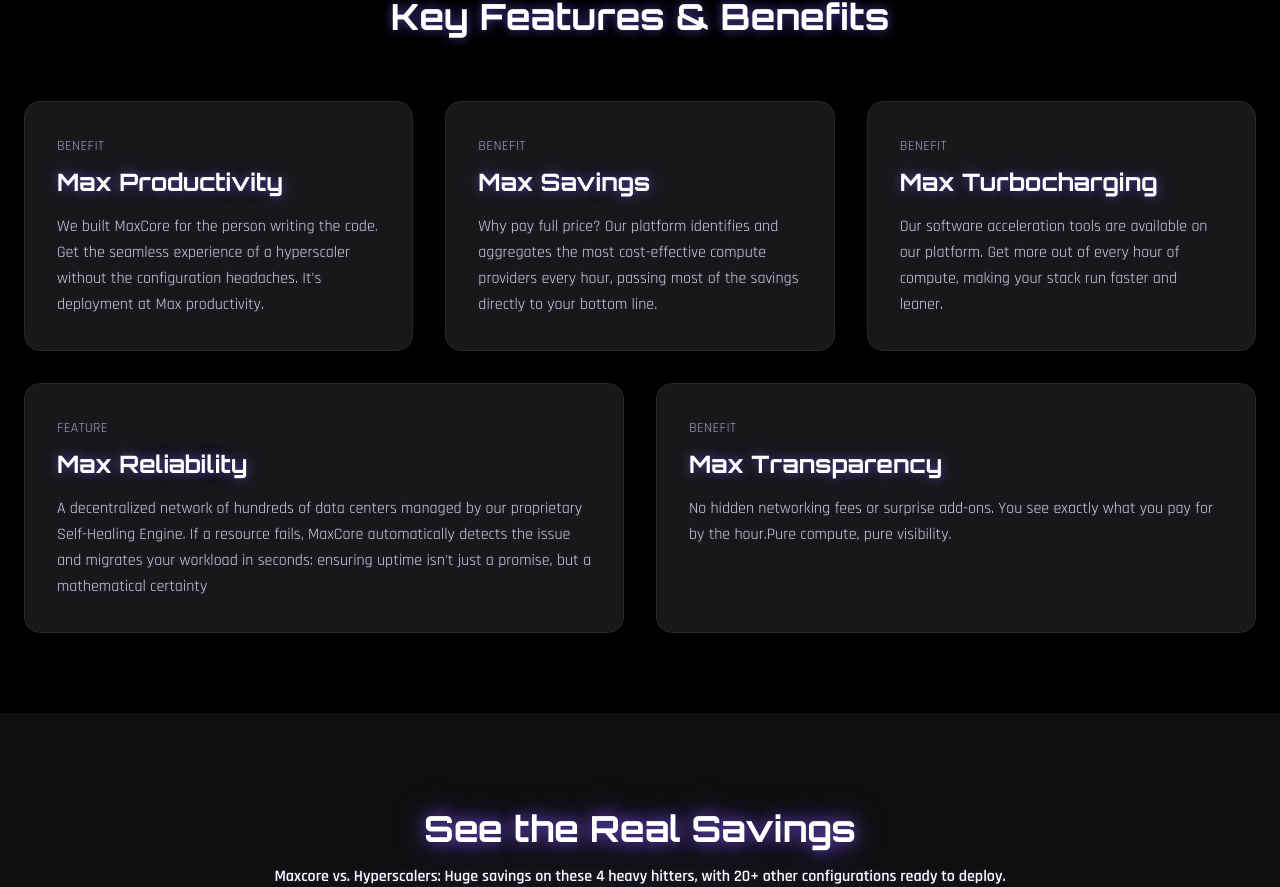
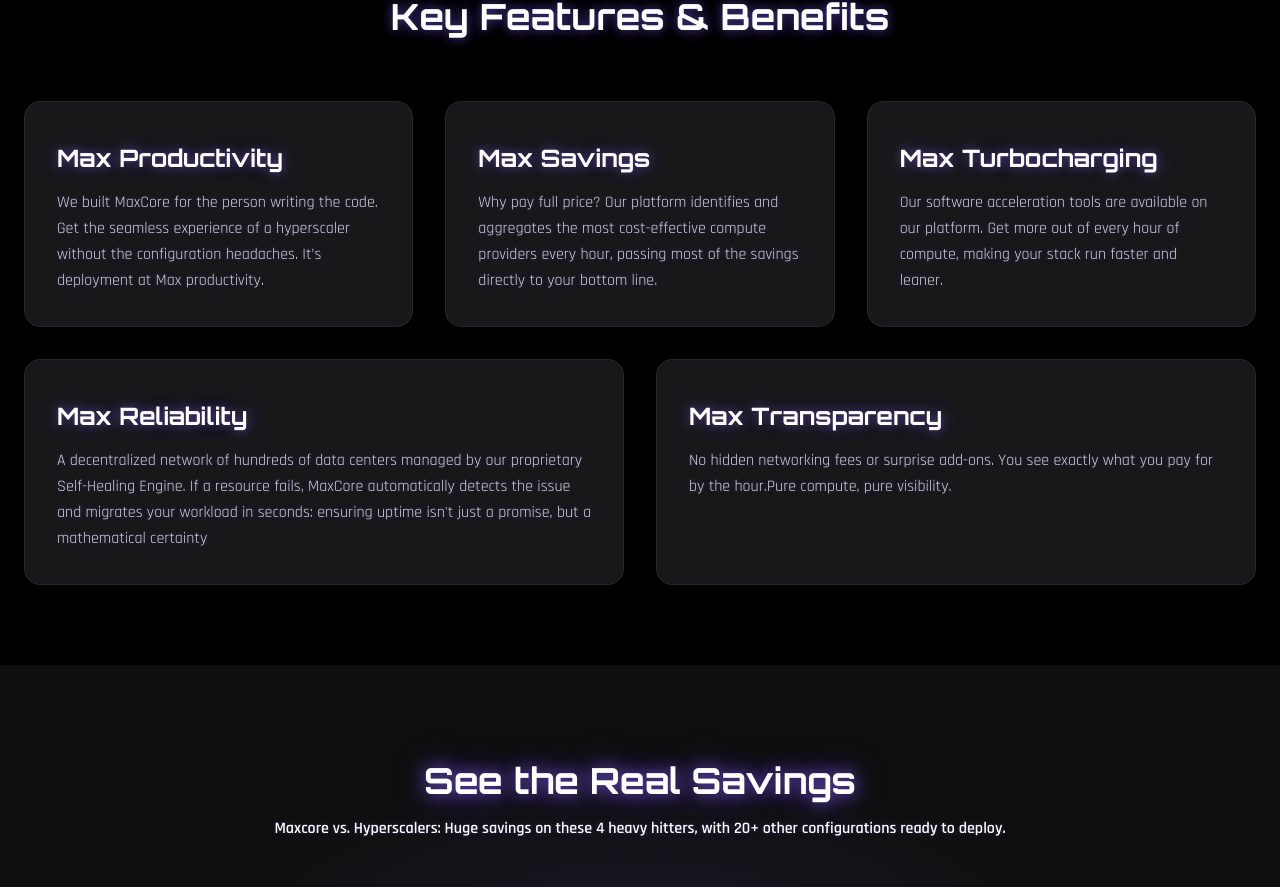
Before and after one commit to deepakpandian-yactraq/maxcore, a React (Vite) app: page / in a window 1280 px wide. Shown: the part 2455-3342 px from the top of the page. Built offline with nearby package versions, Linux system fonts and the light colour scheme; no server answers.

Commit message:
Remove item type display from MaxCoreFeatures
Removed the display of item type from the component.

```diff
--- a/src/components/MaxCoreFeatures.tsx
+++ b/src/components/MaxCoreFeatures.tsx
@@ -54,9 +54,6 @@ export default function MaxCoreFeatures() {
               className="bg-zinc-900 p-8 rounded-2xl shadow-lg border border-zinc-800"
             >
               <div className="mb-4">
-                <span className="text-sm uppercase tracking-wide text-gray-400">
-                  {item.type}
-                </span>
                 <h3 className="text-2xl font-semibold mt-2">
                   {item.title}
                 </h3>
@@ -75,9 +72,6 @@ export default function MaxCoreFeatures() {
                 className="bg-zinc-900 p-8 rounded-2xl shadow-lg border border-zinc-800"
               >
                 <div className="mb-4">
-                  <span className="text-sm uppercase tracking-wide text-gray-400">
-                    {item.type}
-                  </span>
                   <h3 className="text-2xl font-semibold mt-2">
                     {item.title}
                   </h3>
```
